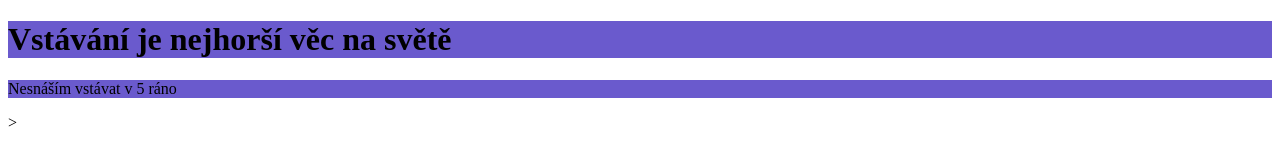
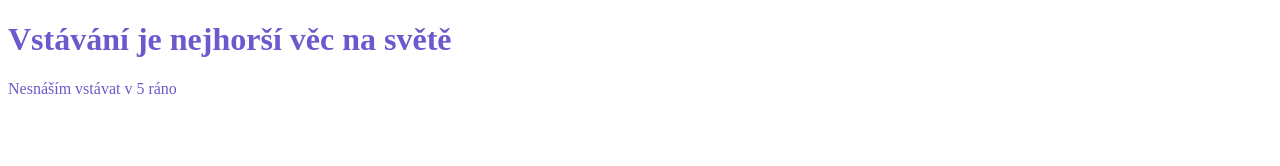
Before and after one commit to zoezoz/zoezoz.github.io, a plain HTML site: page index.html in a window 1280 px wide. Drawn offline with Linux system fonts and the light colour scheme.

Commit message:
Update index.html

```diff
--- a/index.html
+++ b/index.html
@@ -1,7 +1,7 @@
 <!DOCTYPE html>
 <html>
 <body>
-<h1 style="background-color:SlateBlue;">Vstávání je nejhorší věc na světě</h1>
-<p style="background-color:SLateBlue;">Nesnáším vstávat v 5 ráno</p>>
+<h1 style="color:SlateBlue;">Vstávání je nejhorší věc na světě</h1>
+<p style="color:SLateBlue;">Nesnáším vstávat v 5 ráno</p>
 </body>
 </html>
```
